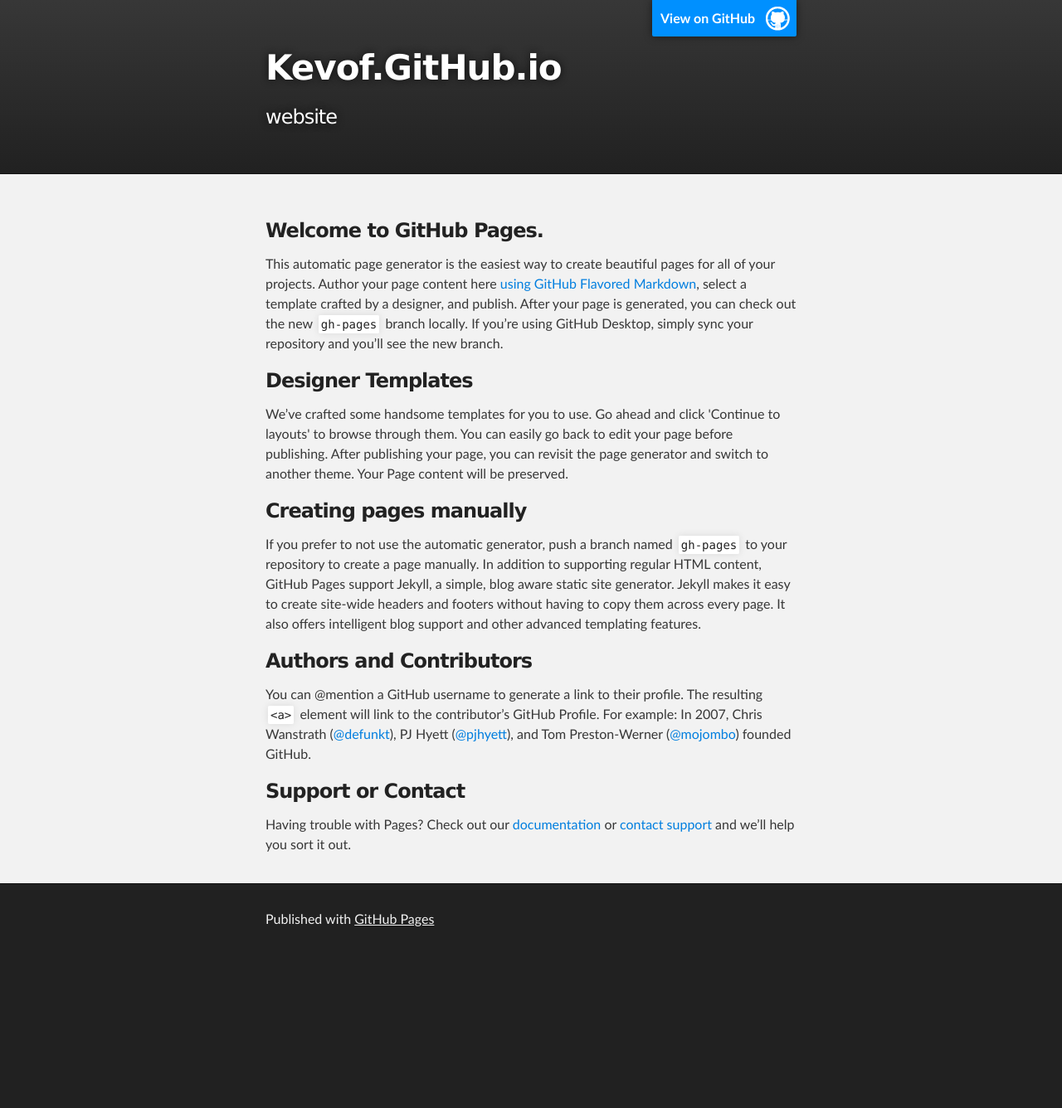
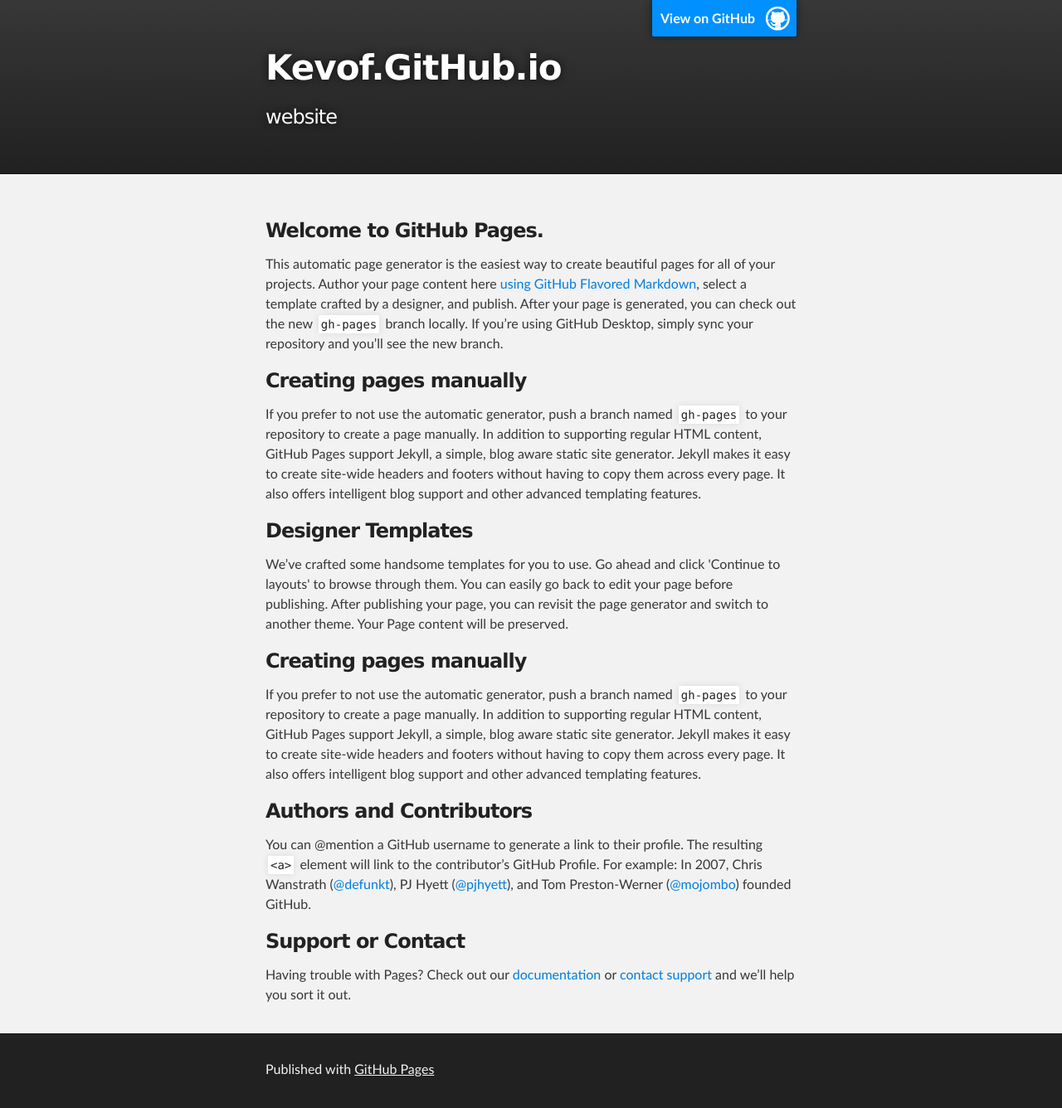
Before and after one commit to KevoF/KevoF.github.io, a Jekyll site: the page index.html, which Jekyll copies as it is, in a window 1280 px wide. Shown: the whole page at 83% size. Built offline with Jekyll 4.4.1, drawn with Linux system fonts in a browser that asks for light colours; before the commit the page ends 1155 px from its top, so only the background shows below that.

Commit message:
Update index.html

```diff
--- a/index.html
+++ b/index.html
@@ -33,6 +33,11 @@
 <p>This automatic page generator is the easiest way to create beautiful pages for all of your projects. Author your page content here <a href="https://guides.github.com/features/mastering-markdown/">using GitHub Flavored Markdown</a>, select a template crafted by a designer, and publish. After your page is generated, you can check out the new <code>gh-pages</code> branch locally. If you’re using GitHub Desktop, simply sync your repository and you’ll see the new branch.</p>
 
 <h3>
+<a id="creating-pages-manually" class="anchor" href="#creating-pages-manually" aria-hidden="true"><span aria-hidden="true" class="octicon octicon-link"></span></a>Creating pages manually</h3>
+
+<p>If you prefer to not use the automatic generator, push a branch named <code>gh-pages</code> to your repository to create a page manually. In addition to supporting regular HTML content, GitHub Pages support Jekyll, a simple, blog aware static site generator. Jekyll makes it easy to create site-wide headers and footers without having to copy them across every page. It also offers intelligent blog support and other advanced templating features.</p>
+
+<h3>
 <a id="designer-templates" class="anchor" href="#designer-templates" aria-hidden="true"><span aria-hidden="true" class="octicon octicon-link"></span></a>Designer Templates</h3>
 
 <p>We’ve crafted some handsome templates for you to use. Go ahead and click 'Continue to layouts' to browse through them. You can easily go back to edit your page before publishing. After publishing your page, you can revisit the page generator and switch to another theme. Your Page content will be preserved.</p>
```
